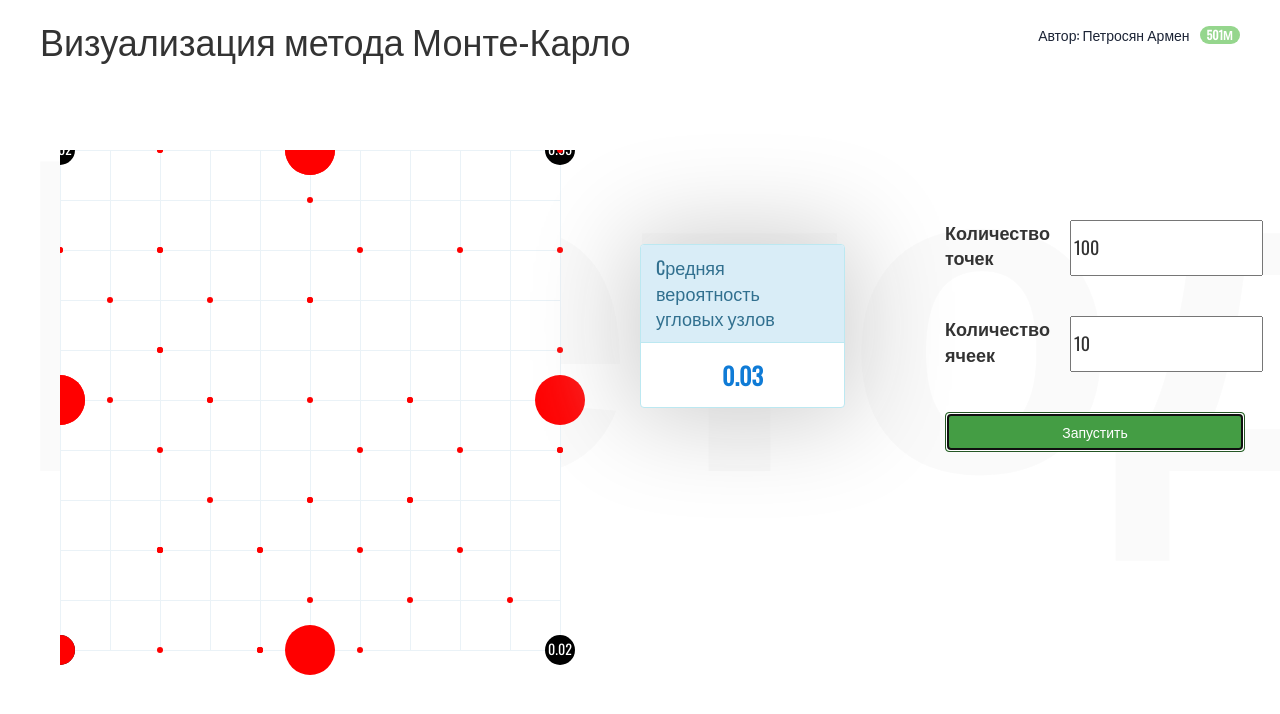
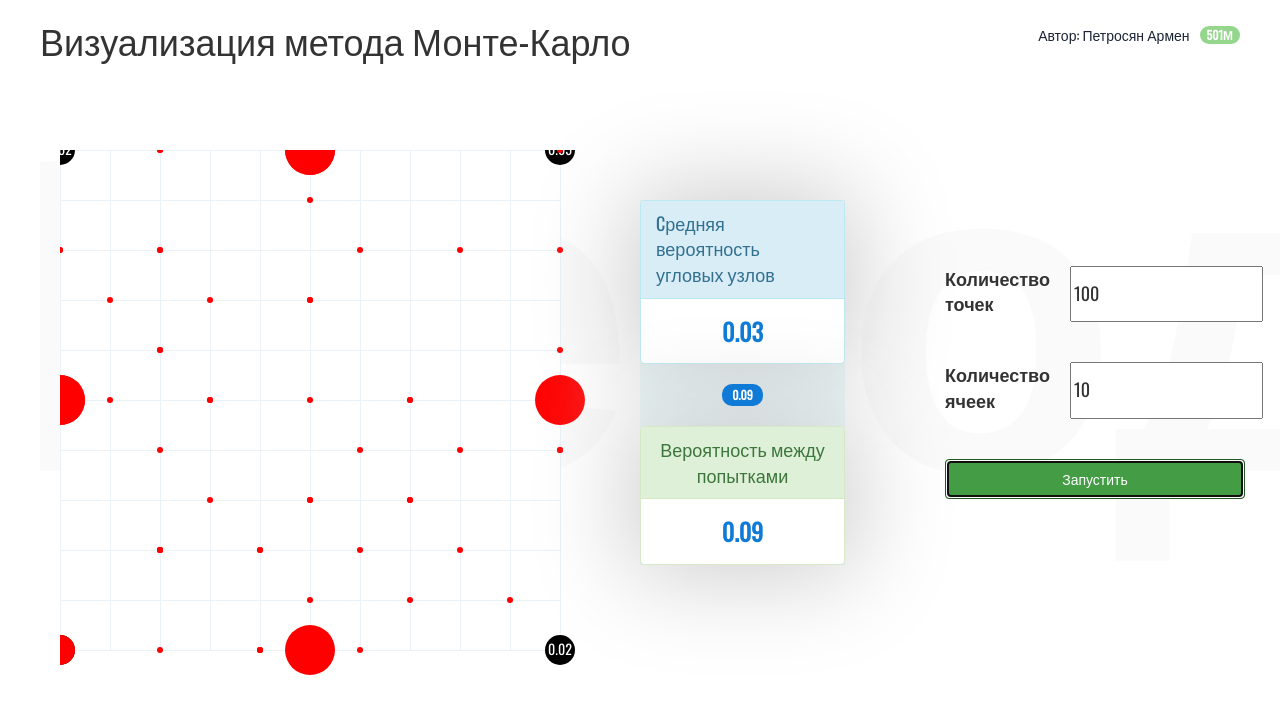
Before and after one commit to ArmenPetrosyan/monte-carlo-demo, a website built with webpack: page index.html in a window 1280 px wide. Both pictures are taken after a click on the button "Запустить". Shown: the top 714 px of the page. Built offline with nearby package versions, Linux system fonts and the light colour scheme.

Commit message:
ADD: finish

```diff
--- a/index.html
+++ b/index.html
@@ -26,15 +26,18 @@
     <div class="col-sm-6">
         <div id="form">
             <div class="probability">
-                <!--<span class="probability_header">-->
-                    <!--Probability-->
-                <!--</span>-->
-                <!--<span class="probability_value">-->
-                    <!--0-->
-                <!--</span>-->
                 <div class="panel panel-info">
                     <div class="panel-heading">Cредняя вероятность угловых узлов</div>
                     <div class="panel-body probability_value">
+                        0
+                    </div>
+                </div>
+                <div class="store">
+
+                </div>
+                <div class="final-probability panel panel-success">
+                    <div class="panel-heading">Вероятность между попытками</div>
+                    <div class="panel-body final-probability_value">
                         0
                     </div>
                 </div>
--- a/js/monteCarlo.js
+++ b/js/monteCarlo.js
@@ -38,6 +38,7 @@ Destination.prototype.getProbability = function (all) {
  */
 function VectorField(board) {
   this.board = board;
+  this.P = [];
 }
 
 VectorField.prototype.init = function (step, size) {
@@ -45,7 +46,11 @@ VectorField.prototype.init = function (step, size) {
   this.size = size || 10;
   this.width = this.step * this.size;
 
-  this.destinations = [
+  this.destinations = this.createDest();
+};
+
+VectorField.prototype.createDest = function () {
+  return [
     new Destination(0, -this.width/2, this.width/2),  // (-1,1)
     new Destination(1,0, this.width/2),               // (0,1)
     new Destination(2,this.width/2, this.width/2),    // (1,1)
@@ -55,7 +60,7 @@ VectorField.prototype.init = function (step, size) {
     new Destination(6,-this.width/2, -this.width/2),  // (-1,-1)
     new Destination(7,-this.width/2, 0),              // (-1,0)
   ]
-};
+}
 
 VectorField.prototype.destroy = function () {
   if(this.board) this.board.clear();
@@ -152,7 +157,7 @@ VectorField.prototype.drawPathes = function (finishedDots) {
                 de[2].animated/finishedDots.length +
                 de[4].animated/finishedDots.length +
                 de[6].animated/finishedDots.length
-              )/4
+              )/4;
 
             probabilityNode.innerHTML = P.toFixed(2);
           })
@@ -180,12 +185,17 @@ VectorField.prototype.getDestinations = function () {
  * @param dotCount
  * @constructor
  */
-function MonteCarlo(dotCount){
+function MonteCarlo(){
+  this.dotCount = 0;
+  this.finishedDots = [];
+  this.stack = [];
+  this.P = [];
+}
+
+MonteCarlo.prototype.setDotCount = function (dotCount) {
   this.dotCount = dotCount;
   this.finishedDots = [];
-  this.stack = [];
-}
-
+};
 
 MonteCarlo.prototype.calculate = function (destinations, step) {
   // создаем 100 точек
@@ -215,7 +225,34 @@ MonteCarlo.prototype.calculate = function (destinations, step) {
     }.bind(this))
   }
 
+  // Средняя угловая вероятность
+  var P =
+    ( destinations[0].collected/this.finishedDots.length +
+      destinations[2].collected/this.finishedDots.length +
+      destinations[4].collected/this.finishedDots.length +
+      destinations[6].collected/this.finishedDots.length
+    )/4;
+
+  this.P.push(P.toFixed(2));
+  // console.log( destinations[0], this.finishedDots.length, this.dotCount)
+
   return this.finishedDots;
+};
+
+MonteCarlo.prototype.getLastProbability = function () {
+  return this.P[this.P.length-1];
+};
+
+MonteCarlo.prototype.getFinalProbability = function () {
+  var sumP = 0;
+
+  this.P.forEach(function (probability) {
+    sumP += parseFloat(probability);
+  });
+
+  // console.log(this.P);
+
+  return (sumP/this.P.length).toFixed(2);
 };
 
 ////////////////////////////////////////////////////////////////////////////////////
@@ -325,10 +362,14 @@ Point.prototype.randomStep = function(){
   var button = document.querySelector('#startButton');
   var board = Snap("#board");
   var field = new VectorField(board);
+  var monte = new MonteCarlo();
+
   field.init();
   field.draw();
 
   button.addEventListener("click", function(){
+    document.querySelector('.probability_value').innerHTML = 0;
+    field.board.selectAll("circle").forEach(function(elem){elem.stop();});
 
     var points = parseInt(document.querySelector("#cellNum").value);
     var step = parseInt(document.querySelector("#cellSize").value);
@@ -337,12 +378,20 @@ Point.prototype.randomStep = function(){
 
     field.destroy();
     field.init(step, points);
-    var monte = new MonteCarlo(dotCount);
+    monte.setDotCount(dotCount);
 
     field.draw();
     var dots = monte.calculate(field.getDestinations(), field.step);
     field.drawPathes(dots);
 
+    var store = document.querySelector('.store');
+    var storeValNode = document.createElement('span');
+    storeValNode.classList.add('store_value');
+    storeValNode.classList.add('badge');
+    storeValNode.innerHTML = monte.getLastProbability();
+    store.append(storeValNode);
+
+    document.querySelector('.final-probability_value').innerHTML =  monte.getFinalProbability();
   });
 
 })();
--- a/less/style.less
+++ b/less/style.less
@@ -58,6 +58,8 @@ body {
 
   .probability {
     margin-right: 100px;
+    max-width: 300px;
+    background: #eaf9fb;
 
     .panel {
       box-shadow: 0 0 100px 10px #ccc;
@@ -68,6 +70,37 @@ body {
       font-size: 24px;
       font-weight: 700;
       color: #0f7bd6;
+    }
+
+    .store {
+      display: flex;
+      justify-content: center;
+      flex-wrap: wrap;
+
+      &_value {
+        padding: 5px 10px;
+        margin-bottom: 20px;
+        margin-left: 10px;
+        margin-right: 10px;
+        background: #0f7bd6;
+        //border-right: 1px solid #bfddff;
+
+        &:last-of-type {
+          border-right: none;
+        }
+      }
+    }
+
+    .final-probability {
+      text-align: center;
+      margin-bottom: 0;
+
+      &_value {
+        text-align: center;
+        font-size: 24px;
+        font-weight: 700;
+        color: #0f7bd6;
+      }
     }
   }
 
```
Also changed, not shown: css/style.css.
